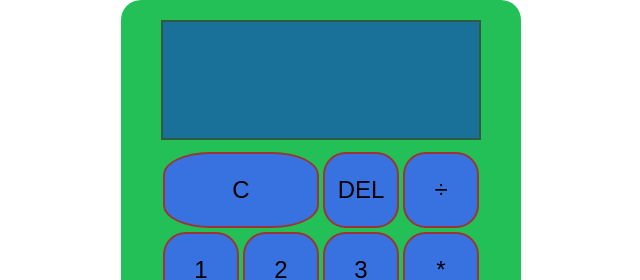
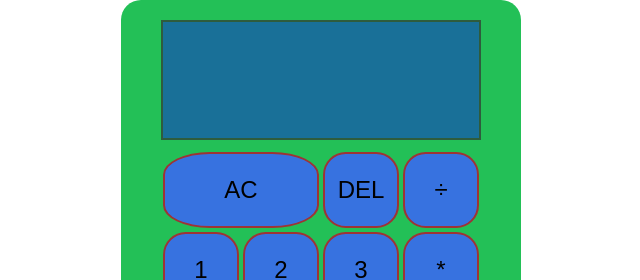
Before and after one commit to MandoKiller/Calculadora, a plain HTML site: page index.html in a window 1280 px wide. Shown: the top 280 px of the page, 319-959 px from the left. Drawn offline with Linux system fonts and the light colour scheme.

Commit message:
Update index.html

```diff
--- a/index.html
+++ b/index.html
@@ -16,7 +16,7 @@
                 <div class="valor-superior" data-valor-superior></div>
                <div class="valor-inferior" data-valor-inferior></div>
             </div>
-        <button class="span2" data-borrar-todo>C</button>
+        <button class="span2" data-borrar-todo>AC</button>
         <button data-borrar>DEL</button>
         <button data-operador>÷</button>
         <button data-numero >1</button>
```
